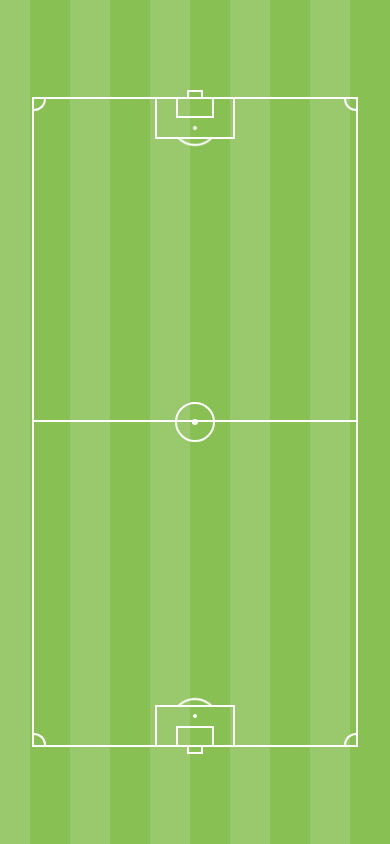
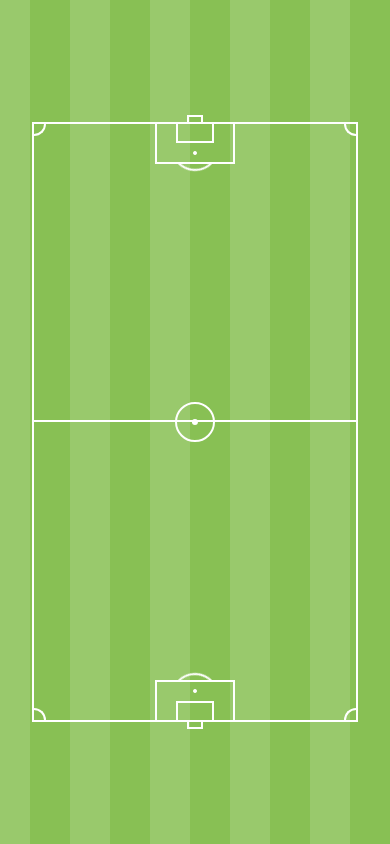
Before and after one commit to ivobul/football-pitch-pure-css, a plain HTML site: page index.html in a window 390 px wide. Drawn offline with Linux system fonts and the light colour scheme.

Commit message:
Update style.css

```diff
--- a/style.css
+++ b/style.css
@@ -81,8 +81,8 @@ body {
 .container {
   align-items: center;
   display: flex;
-  height: 100vh;
-  padding: 0 2rem;
+  min-height: 100vh;
+  padding: 3rem 2rem;
   justify-content: center;
 }
 
@@ -267,7 +267,7 @@ body {
 
 @media only screen and (max-width: 399px) {
   .stadium {
-    height: 650px;
+    height: 600px;
   }
 
   .center-circle {
```
